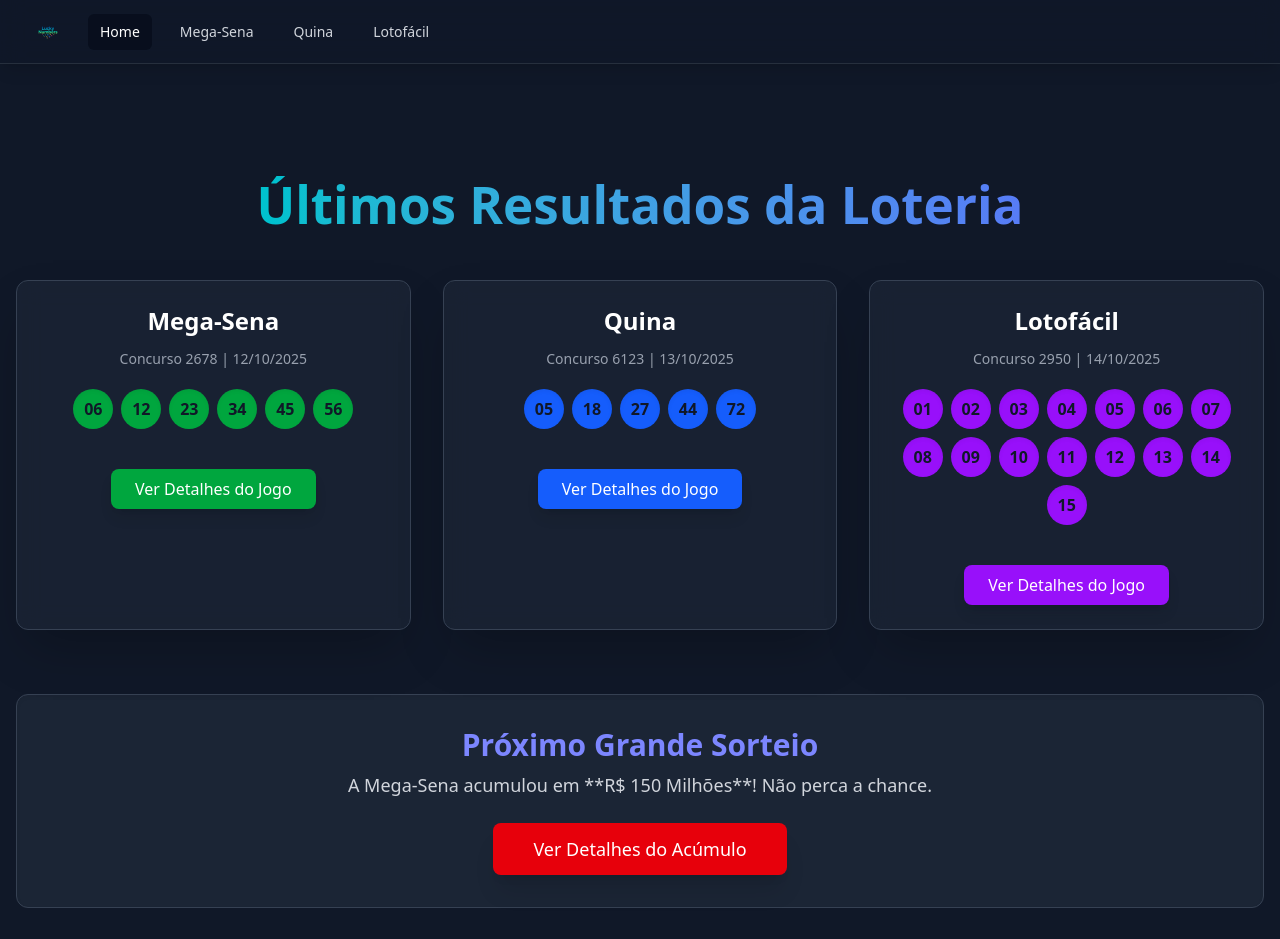
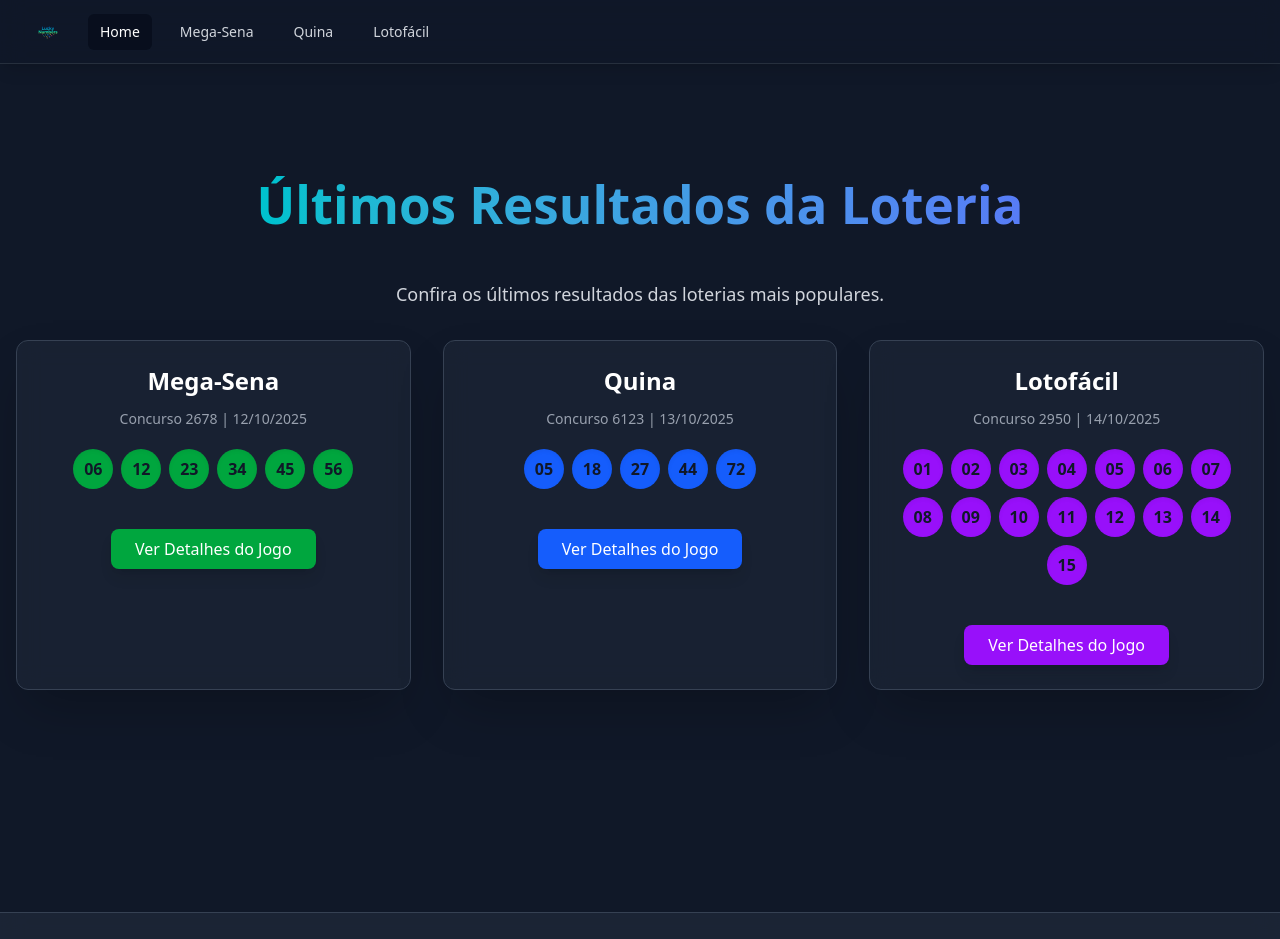
Before and after one commit to mercesleonardo/lucky-numbers-frontend, a Vue app: page / in a window 1280 px wide. Shown: the top 939 px of the page. Built offline with nearby package versions, Linux system fonts and the light colour scheme; the HTML template or start-up script is replaced by a standard one.

Commit message:
chore: update HomeView.vue

```diff
--- a/src/views/HomeView.vue
+++ b/src/views/HomeView.vue
@@ -16,7 +16,7 @@
   },
   {
     title: 'Quina',
-    numbers: [5, 18, 27, 44, 72], // Corrigido o 0 inicial (05 -> 5)
+    numbers: [5, 18, 27, 44, 72],
     contest: 6123,
     date: '13/10/2025',
     routeName: 'quina',
@@ -42,19 +42,21 @@
         Últimos Resultados da Loteria
       </h1>
 
+      <p class="text-lg text-gray-300 text-center mb-8">Confira os últimos resultados das loterias mais populares.</p>
+
       <div class="grid grid-cols-1 md:grid-cols-3 gap-8 mb-10">
         <ResultCard v-for="result in latestResults" :key="result.title" :title="result.title" :numbers="result.numbers"
           :contest="result.contest" :date="result.date" :colorClass="result.colorClass" :routeName="result.routeName" />
       </div>
 
-      <section class="mt-16 p-8 bg-gray-800/80 rounded-xl shadow-inner text-center border border-gray-700">
+      <!-- <section class="mt-16 p-8 bg-gray-800/80 rounded-xl shadow-inner text-center border border-gray-700">
         <h2 class="text-3xl font-bold text-indigo-400">Próximo Grande Sorteio</h2>
         <p class="text-lg text-gray-300 mt-2">A Mega-Sena acumulou em **R$ 150 Milhões**! Não perca a chance.</p>
         <RouterLink :to="{ name: 'megasena' }"
           class="mt-6 inline-block px-10 py-3 bg-red-600 text-white font-bold text-lg rounded-lg shadow-xl hover:bg-red-700 transition-colors duration-200 transform hover:scale-[1.03]">
           Ver Detalhes do Acúmulo
         </RouterLink>
-      </section>
+      </section> -->
 
     </div>
   </main>
```
